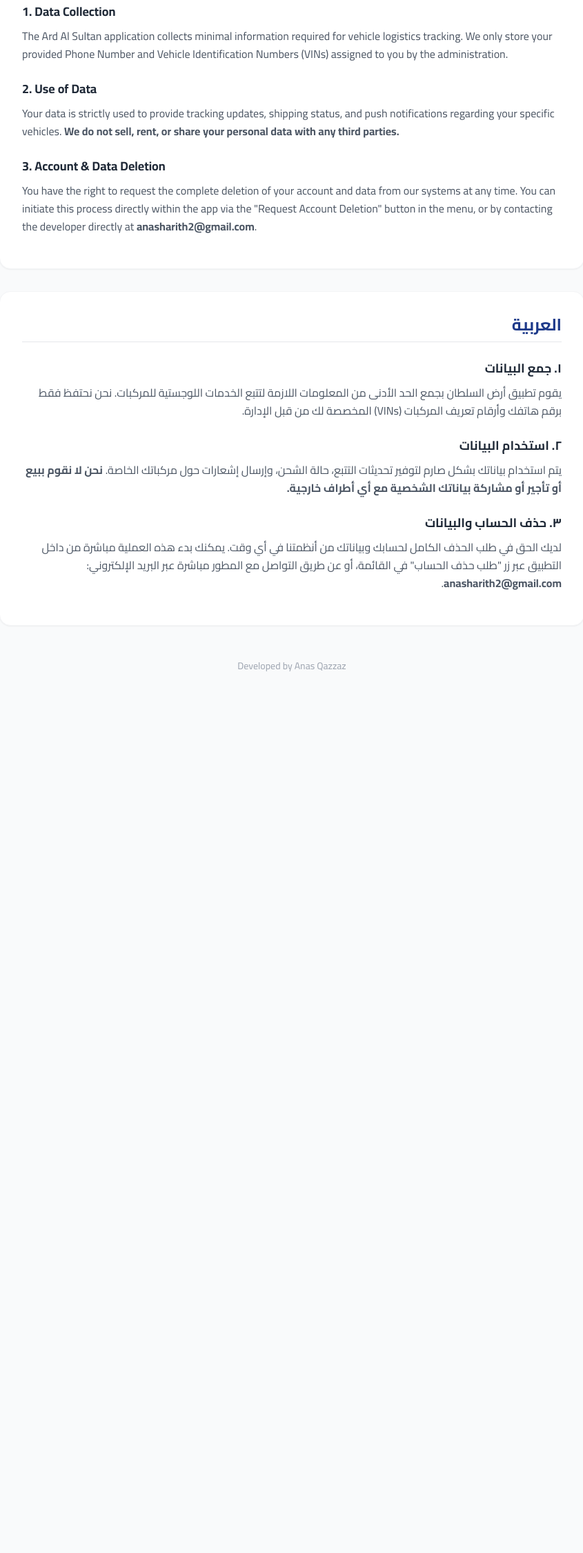
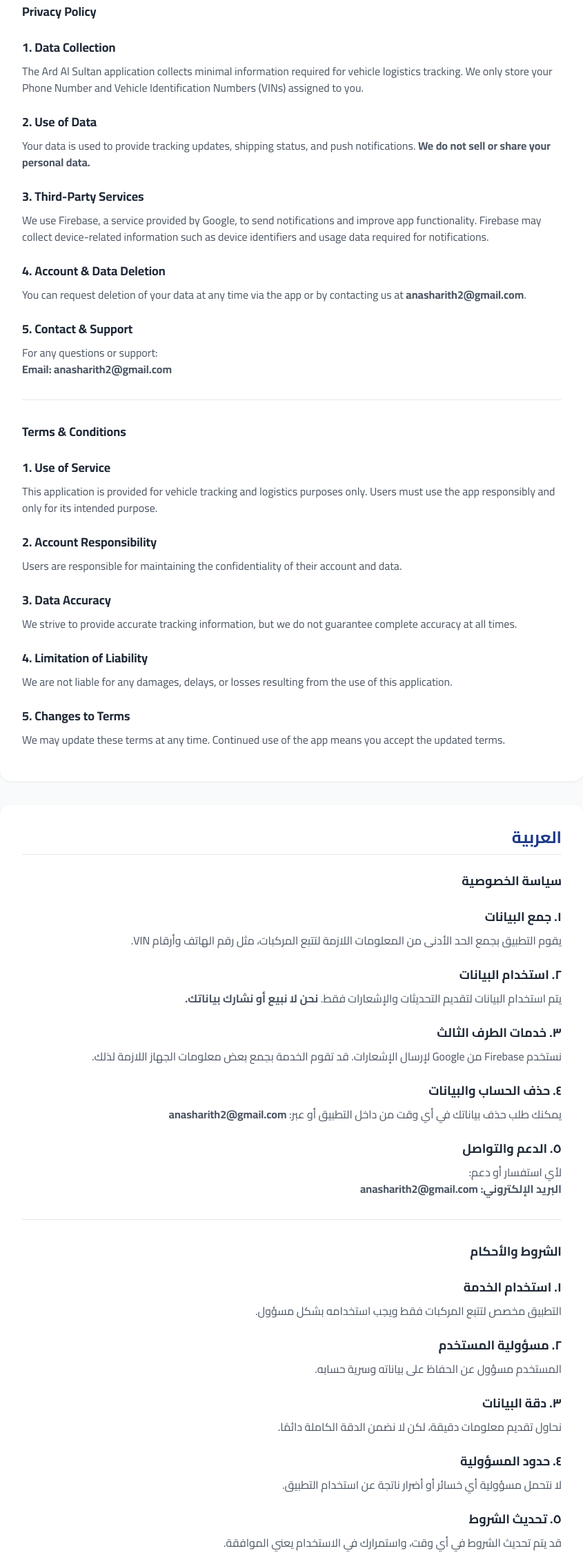
Before and after one commit to AnasAlQazaz/Ard-AlSultan-Privacy-Policy, a plain HTML site: page index.html in a window 1280 px wide. Shown: the part 295-2546 px from the top of the page at 69% size, without its empty margins (217-1062 px from the left). Before the commit the page ends 1318 px from the top, so only its background shows below. Drawn offline with nearby package versions, Linux system fonts and the light colour scheme.

Commit message:
Update index.html

```diff
--- a/index.html
+++ b/index.html
@@ -3,7 +3,7 @@
 <head>
     <meta charset="UTF-8">
     <meta name="viewport" content="width=device-width, initial-scale=1.0">
-    <title>Privacy Policy - Ard Al Sultan</title>
+    <title>Privacy Policy & Terms - Ard Al Sultan</title>
     <script src="https://cdn.tailwindcss.com"></script>
     <link href="https://fonts.googleapis.com/css2?family=Cairo:wght@400;700&display=swap" rel="stylesheet">
     <style>
@@ -16,35 +16,142 @@
     <div class="max-w-4xl mx-auto px-6 py-12">
 
         <div class="text-center mb-12">
-            <h1 class="text-4xl font-bold text-gray-900 mb-4">Privacy Policy / سياسة الخصوصية</h1>
+            <h1 class="text-4xl font-bold text-gray-900 mb-4">
+                Privacy Policy & Terms / سياسة الخصوصية والشروط
+            </h1>
             <p class="text-gray-500">Ard Al Sultan Logistics Application</p>
             <p class="text-gray-500">Last Updated: March 2026</p>
         </div>
 
+        <!-- ENGLISH -->
         <div class="bg-white rounded-2xl shadow-sm border border-gray-100 p-8 mb-8">
             <h2 class="text-2xl font-bold text-blue-900 mb-6 border-b pb-2">English</h2>
 
+            <h3 class="font-bold text-lg mt-6 mb-2">Privacy Policy</h3>
+
             <h3 class="font-bold text-lg mt-6 mb-2">1. Data Collection</h3>
-            <p class="text-gray-600 leading-relaxed mb-4">The Ard Al Sultan application collects minimal information required for vehicle logistics tracking. We only store your provided Phone Number and Vehicle Identification Numbers (VINs) assigned to you by the administration.</p>
+            <p class="text-gray-600 mb-4">
+                The Ard Al Sultan application collects minimal information required for vehicle logistics tracking.
+                We only store your Phone Number and Vehicle Identification Numbers (VINs) assigned to you.
+            </p>
 
             <h3 class="font-bold text-lg mt-6 mb-2">2. Use of Data</h3>
-            <p class="text-gray-600 leading-relaxed mb-4">Your data is strictly used to provide tracking updates, shipping status, and push notifications regarding your specific vehicles. <strong>We do not sell, rent, or share your personal data with any third parties.</strong></p>
+            <p class="text-gray-600 mb-4">
+                Your data is used to provide tracking updates, shipping status, and push notifications.
+                <strong>We do not sell or share your personal data.</strong>
+            </p>
 
-            <h3 class="font-bold text-lg mt-6 mb-2">3. Account & Data Deletion</h3>
-            <p class="text-gray-600 leading-relaxed mb-4">You have the right to request the complete deletion of your account and data from our systems at any time. You can initiate this process directly within the app via the "Request Account Deletion" button in the menu, or by contacting the developer directly at <strong>anasharith2@gmail.com</strong>.</p>
+            <h3 class="font-bold text-lg mt-6 mb-2">3. Third-Party Services</h3>
+            <p class="text-gray-600 mb-4">
+                We use Firebase, a service provided by Google, to send notifications and improve app functionality.
+                Firebase may collect device-related information such as device identifiers and usage data required for notifications.
+            </p>
+
+            <h3 class="font-bold text-lg mt-6 mb-2">4. Account & Data Deletion</h3>
+            <p class="text-gray-600 mb-4">
+                You can request deletion of your data at any time via the app or by contacting us at
+                <strong>anasharith2@gmail.com</strong>.
+            </p>
+
+            <h3 class="font-bold text-lg mt-6 mb-2">5. Contact & Support</h3>
+            <p class="text-gray-600 mb-4">
+                For any questions or support:
+                <br><strong>Email: anasharith2@gmail.com</strong>
+            </p>
+
+            <hr class="my-8">
+
+            <h3 class="font-bold text-lg mt-6 mb-2">Terms & Conditions</h3>
+
+            <h3 class="font-bold text-lg mt-6 mb-2">1. Use of Service</h3>
+            <p class="text-gray-600 mb-4">
+                This application is provided for vehicle tracking and logistics purposes only.
+                Users must use the app responsibly and only for its intended purpose.
+            </p>
+
+            <h3 class="font-bold text-lg mt-6 mb-2">2. Account Responsibility</h3>
+            <p class="text-gray-600 mb-4">
+                Users are responsible for maintaining the confidentiality of their account and data.
+            </p>
+
+            <h3 class="font-bold text-lg mt-6 mb-2">3. Data Accuracy</h3>
+            <p class="text-gray-600 mb-4">
+                We strive to provide accurate tracking information, but we do not guarantee complete accuracy at all times.
+            </p>
+
+            <h3 class="font-bold text-lg mt-6 mb-2">4. Limitation of Liability</h3>
+            <p class="text-gray-600 mb-4">
+                We are not liable for any damages, delays, or losses resulting from the use of this application.
+            </p>
+
+            <h3 class="font-bold text-lg mt-6 mb-2">5. Changes to Terms</h3>
+            <p class="text-gray-600 mb-4">
+                We may update these terms at any time. Continued use of the app means you accept the updated terms.
+            </p>
         </div>
 
+        <!-- ARABIC -->
         <div class="bg-white rounded-2xl shadow-sm border border-gray-100 p-8 arabic-text">
             <h2 class="text-2xl font-bold text-blue-900 mb-6 border-b pb-2">العربية</h2>
 
+            <h3 class="font-bold text-lg mt-6 mb-2">سياسة الخصوصية</h3>
+
             <h3 class="font-bold text-lg mt-6 mb-2">١. جمع البيانات</h3>
-            <p class="text-gray-600 leading-relaxed mb-4">يقوم تطبيق أرض السلطان بجمع الحد الأدنى من المعلومات اللازمة لتتبع الخدمات اللوجستية للمركبات. نحن نحتفظ فقط برقم هاتفك وأرقام تعريف المركبات (VINs) المخصصة لك من قبل الإدارة.</p>
+            <p class="text-gray-600 mb-4">
+                يقوم التطبيق بجمع الحد الأدنى من المعلومات اللازمة لتتبع المركبات، مثل رقم الهاتف وأرقام VIN.
+            </p>
 
             <h3 class="font-bold text-lg mt-6 mb-2">٢. استخدام البيانات</h3>
-            <p class="text-gray-600 leading-relaxed mb-4">يتم استخدام بياناتك بشكل صارم لتوفير تحديثات التتبع، حالة الشحن، وإرسال إشعارات حول مركباتك الخاصة. <strong>نحن لا نقوم ببيع أو تأجير أو مشاركة بياناتك الشخصية مع أي أطراف خارجية.</strong></p>
+            <p class="text-gray-600 mb-4">
+                يتم استخدام البيانات لتقديم التحديثات والإشعارات فقط.
+                <strong>نحن لا نبيع أو نشارك بياناتك.</strong>
+            </p>
 
-            <h3 class="font-bold text-lg mt-6 mb-2">٣. حذف الحساب والبيانات</h3>
-            <p class="text-gray-600 leading-relaxed mb-4">لديك الحق في طلب الحذف الكامل لحسابك وبياناتك من أنظمتنا في أي وقت. يمكنك بدء هذه العملية مباشرة من داخل التطبيق عبر زر "طلب حذف الحساب" في القائمة، أو عن طريق التواصل مع المطور مباشرة عبر البريد الإلكتروني: <strong>anasharith2@gmail.com</strong>.</p>
+            <h3 class="font-bold text-lg mt-6 mb-2">٣. خدمات الطرف الثالث</h3>
+            <p class="text-gray-600 mb-4">
+                نستخدم Firebase من Google لإرسال الإشعارات. قد تقوم الخدمة بجمع بعض معلومات الجهاز اللازمة لذلك.
+            </p>
+
+            <h3 class="font-bold text-lg mt-6 mb-2">٤. حذف الحساب والبيانات</h3>
+            <p class="text-gray-600 mb-4">
+                يمكنك طلب حذف بياناتك في أي وقت من داخل التطبيق أو عبر:
+                <strong>anasharith2@gmail.com</strong>
+            </p>
+
+            <h3 class="font-bold text-lg mt-6 mb-2">٥. الدعم والتواصل</h3>
+            <p class="text-gray-600 mb-4">
+                لأي استفسار أو دعم:
+                <br><strong>البريد الإلكتروني: anasharith2@gmail.com</strong>
+            </p>
+
+            <hr class="my-8">
+
+            <h3 class="font-bold text-lg mt-6 mb-2">الشروط والأحكام</h3>
+
+            <h3 class="font-bold text-lg mt-6 mb-2">١. استخدام الخدمة</h3>
+            <p class="text-gray-600 mb-4">
+                التطبيق مخصص لتتبع المركبات فقط ويجب استخدامه بشكل مسؤول.
+            </p>
+
+            <h3 class="font-bold text-lg mt-6 mb-2">٢. مسؤولية المستخدم</h3>
+            <p class="text-gray-600 mb-4">
+                المستخدم مسؤول عن الحفاظ على بياناته وسرية حسابه.
+            </p>
+
+            <h3 class="font-bold text-lg mt-6 mb-2">٣. دقة البيانات</h3>
+            <p class="text-gray-600 mb-4">
+                نحاول تقديم معلومات دقيقة، لكن لا نضمن الدقة الكاملة دائمًا.
+            </p>
+
+            <h3 class="font-bold text-lg mt-6 mb-2">٤. حدود المسؤولية</h3>
+            <p class="text-gray-600 mb-4">
+                لا نتحمل مسؤولية أي خسائر أو أضرار ناتجة عن استخدام التطبيق.
+            </p>
+
+            <h3 class="font-bold text-lg mt-6 mb-2">٥. تحديث الشروط</h3>
+            <p class="text-gray-600 mb-4">
+                قد يتم تحديث الشروط في أي وقت، واستمرارك في الاستخدام يعني الموافقة.
+            </p>
         </div>
 
         <div class="text-center mt-12 text-sm text-gray-400">
```
